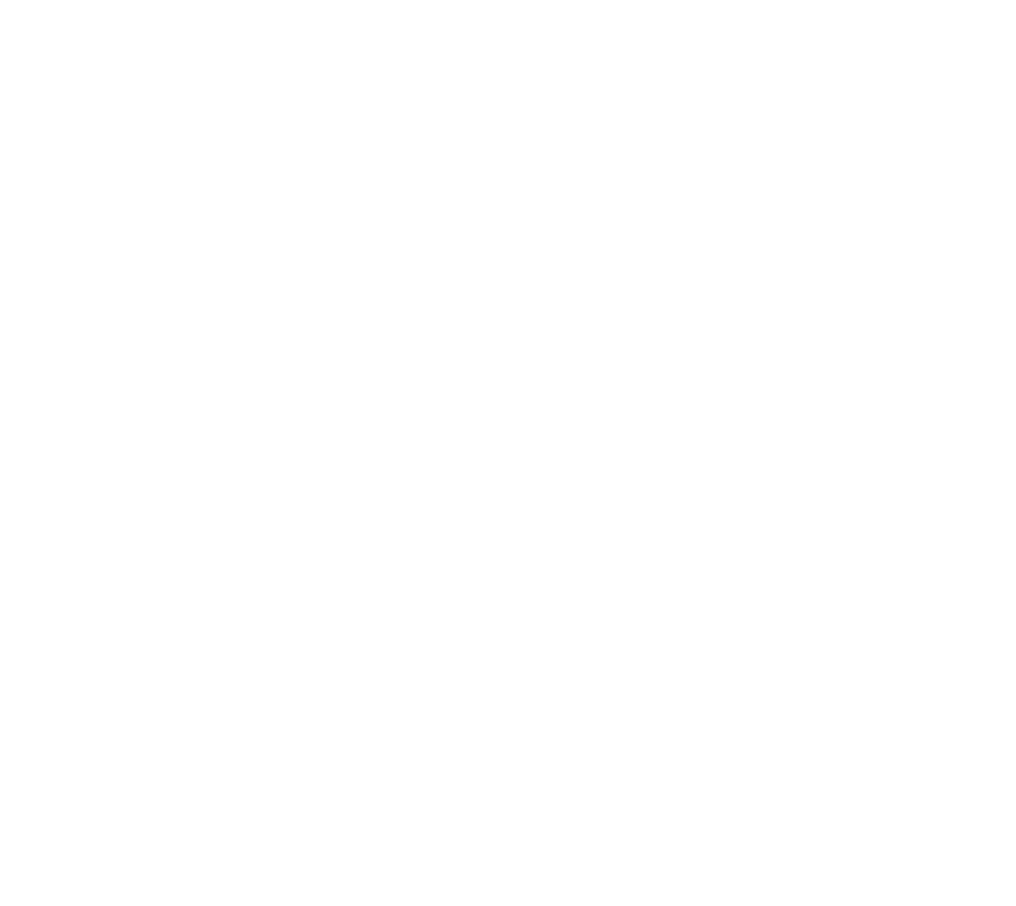
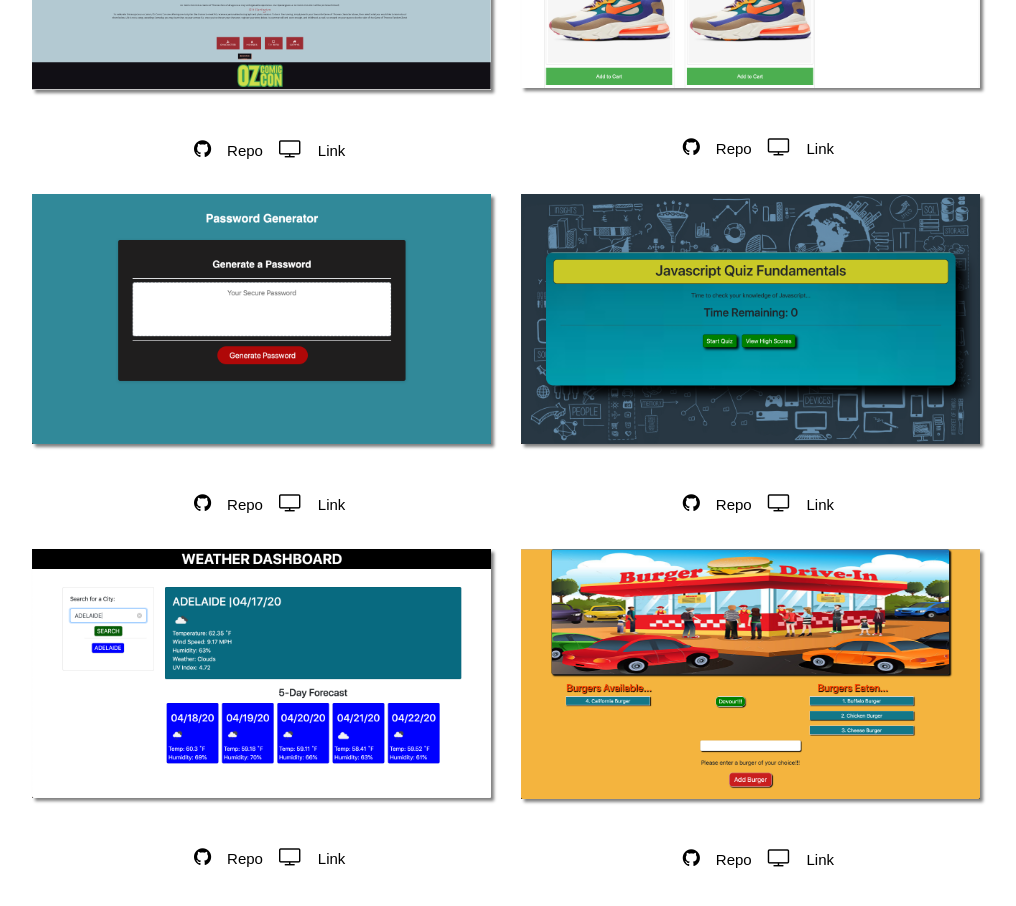
Before and after one commit to vlad916/react-portfolio, a React (Create React App) app: page /portfolio in a window 1280 px wide. Shown: the part 400-1306 px from the top of the page, without its empty margins (134-1150 px from the left). Built offline with nearby package versions, Linux system fonts and the light colour scheme.

Commit message:
portfolio component updated.

```diff
--- a/src/App.js
+++ b/src/App.js
@@ -7,6 +7,7 @@
 import NotFound from "./components/notFound";
 import Footer from './components/footer';
 import "./App.css";
+
 
 function App() {
   return (
--- a/src/components/aboutMe.jsx
+++ b/src/components/aboutMe.jsx
@@ -3,8 +3,8 @@
 
 const AboutMe = () => {
   return (
-      <div className="about">
-        <h2 style={{ marginTop: "50px" }}>About Me</h2>
+      <div className="container p-5 about">
+        <h2>About Me</h2>
         <hr />
         <div className="col-12">
           <img
--- a/src/components/css/portfolio.css
+++ b/src/components/css/portfolio.css
@@ -3,3 +3,14 @@
   margin-left: 3%;
   margin-bottom: 100%;
 }
+
+#port {
+  color: black;
+  font-size: 20px;
+}
+
+.port-text {
+  color: black;
+  font-family: "Raleway", sans-serif;
+  font-size: 15px;
+}
--- a/src/components/portfolio.jsx
+++ b/src/components/portfolio.jsx
@@ -12,7 +12,137 @@
           <hr />
         </div>
         <div className="row">
+          <div className="col-6 mt-3">
+            <div className="imageText">
+              <img
+                src="assets/images/project1.png"
+                alt="bootsrap logo"
+                class="img-fluid"
+              />
+            </div>
+            <div className="container text-center mt-5">
+              <p>
+                <a href="https://github.com/vlad916/GOT-WEBPAGE">
+                  <i className="fa fa-github fa-2x mx-3" id="port"></i>
+                  <span className="port-text">Repo</span>
+                </a>
+                <a href="https://nicolegeorge.github.io/suicide-squad-GoT-app/">
+                  <i className="fa fa-tv fa-2x mx-3" id="port"></i>
+                  <span className="port-text">Link</span>
+                </a>
+              </p>
+            </div>
+          </div>
 
+          <div className="col-6 mt-3">
+            <div className="imageText">
+              <img
+                src="assets/images/project2.png"
+                alt="bootsrap logo"
+                className="img-fluid"
+              />
+            </div>
+            <div className="container text-center mt-5">
+              <p>
+                <a href="https://github.com/vlad916/shop">
+                  <i className="fa fa-github fa-2x mx-3" id="port"></i>
+                  <span className="port-text">Repo</span>
+                </a>
+                <a href="https://kicksunited.herokuapp.com/">
+                  <i className="fa fa-tv fa-2x mx-3" id="port"></i>
+                  <span className="port-text">Link</span>
+                </a>
+              </p>
+            </div>
+          </div>
+
+          <div className="col-6 mt-3">
+            <div className="imageText">
+              <img
+                src="assets/images/password.png"
+                alt="bootsrap logo"
+                className="img-fluid"
+              />
+            </div>
+            <div className="container text-center mt-5">
+              <p>
+                <a href="https://github.com/vlad916/Password-Generator">
+                  <i className="fa fa-github fa-2x mx-3" id="port"></i>
+                  <span className="port-text">Repo</span>
+                </a>
+                <a href="https://vlad916.github.io/Password-Generator/">
+                  <i className="fa fa-tv fa-2x mx-3" id="port"></i>
+                  <span className="port-text">Link</span>
+                </a>
+              </p>
+            </div>
+          </div>
+
+          <div className="col-6 mt-3">
+            <div className="imageText">
+              <img
+                src="assets/images/codequiz.png"
+                alt="bootsrap logo"
+                className="img-fluid"
+              />
+            </div>
+            <div className="container text-center mt-5">
+              <p>
+                <a href="https://github.com/vlad916/code-quiz">
+                  <i className="fa fa-github fa-2x mx-3" id="port"></i>
+                  <span className="port-text">Repo</span>
+                </a>
+                <a href="https://vlad916.github.io/code-quiz/">
+                  <i className="fa fa-tv fa-2x mx-3" id="port"></i>
+                  <span className="port-text">Link</span>
+                </a>
+              </p>
+            </div>
+          </div>
+
+          <div className="col-6 mt-3">
+            <div className="imageText">
+              <img
+                src="assets/images/weather.png"
+                alt="bootsrap logo"
+                className="img-fluid"
+              />
+            </div>
+            <div className="container text-center mt-5">
+              <p>
+                <a href="https://github.com/vlad916/weather-dashboard">
+                  <i className="fa fa-github fa-2x mx-3" id="port"></i>
+                  <span className="port-text">Repo</span>
+                </a>
+                <a href="https://vlad916.github.io/weather-dashboard/">
+                  <i className="fa fa-tv fa-2x mx-3" id="port"></i>
+                  <span className="port-text">Link</span>
+                </a>
+              </p>
+            </div>
+          </div>
+
+          <div className="col-6 mt-3">
+            <div className="imageText">
+              <img
+                src="assets/images/burger.png"
+                alt="bootsrap logo"
+                className="img-fluid"
+              />
+            </div>
+            <div className="container text-center mt-5">
+              <p>
+                <a href="https://github.com/vlad916/burger-app">
+                  <i className="fa fa-github fa-2x mx-3" id="port"></i>
+                  <span className="port-text">Repo</span>
+                </a>
+                <a href="https://intense-coast-62871.herokuapp.com/">
+                  <i className="fa fa-tv fa-2x mx-3" id="port"></i>
+                  <span className="port-text">Link</span>
+                </a>
+              </p>
+            </div>
+          </div>
         </div>
       </div>
     </main>
```
